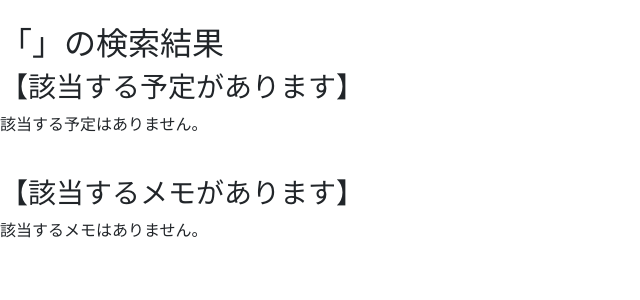
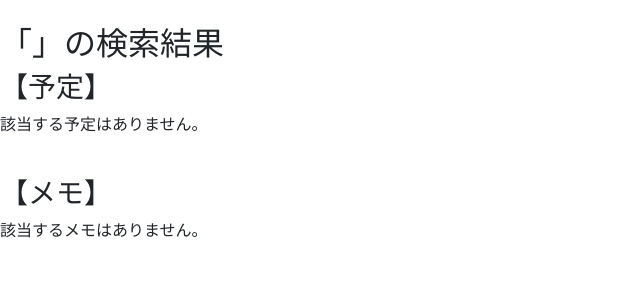
Before and after one commit to kao0219/schedule-manage, a Django app: page /search/ in a window 1280 px wide. Shown: the part 56-356 px from the top of the page, without its empty margins (0-640 px from the left). Run offline with Django 5.2, Linux system fonts and the light colour scheme.

Commit message:
予定、メモclass入力

```diff
--- a/schedule_manage/app/templates/search_results.html
+++ b/schedule_manage/app/templates/search_results.html
@@ -1,9 +1,9 @@
 {% extends 'base.html' %}
 {% block content %}
 
-<h2>「{{ query }}」の検索結果</h2>
+<h2 class="search-title">「{{ query }}」の検索結果</h2>
 
-<h3>【該当する予定があります】</h3>
+<h3 class="section-title">【予定】</h3>
 <div class="row row-cols-1 row-cols-md-2 g-4">
   {% for schedule in schedules %}
     <div class="col">
@@ -22,12 +22,12 @@
       </div>
     </div>
   {% empty %}
-    <p>該当する予定はありません。</p>
+    <p class="no-result">該当する予定はありません。</p>
   {% endfor %}
 </div>
 
 <!-- メモ一覧 -->
-<h3 class="mt-4">【該当するメモがあります】</h3>
+<h3 class="section-title mt-4">【メモ】</h3>
 <div class="row row-cols-1 row-cols-md-2 g-4">
   {% for memo in memos %}
    <div class="col">
@@ -53,7 +53,7 @@
    {% include "components/memo_modal.html" with memo=memo %}
 
    {% empty %}
-    <p>該当するメモはありません。</p>
+    <p class="no-result">該当するメモはありません。</p>
    {% endfor %}
 </div>
 
```
